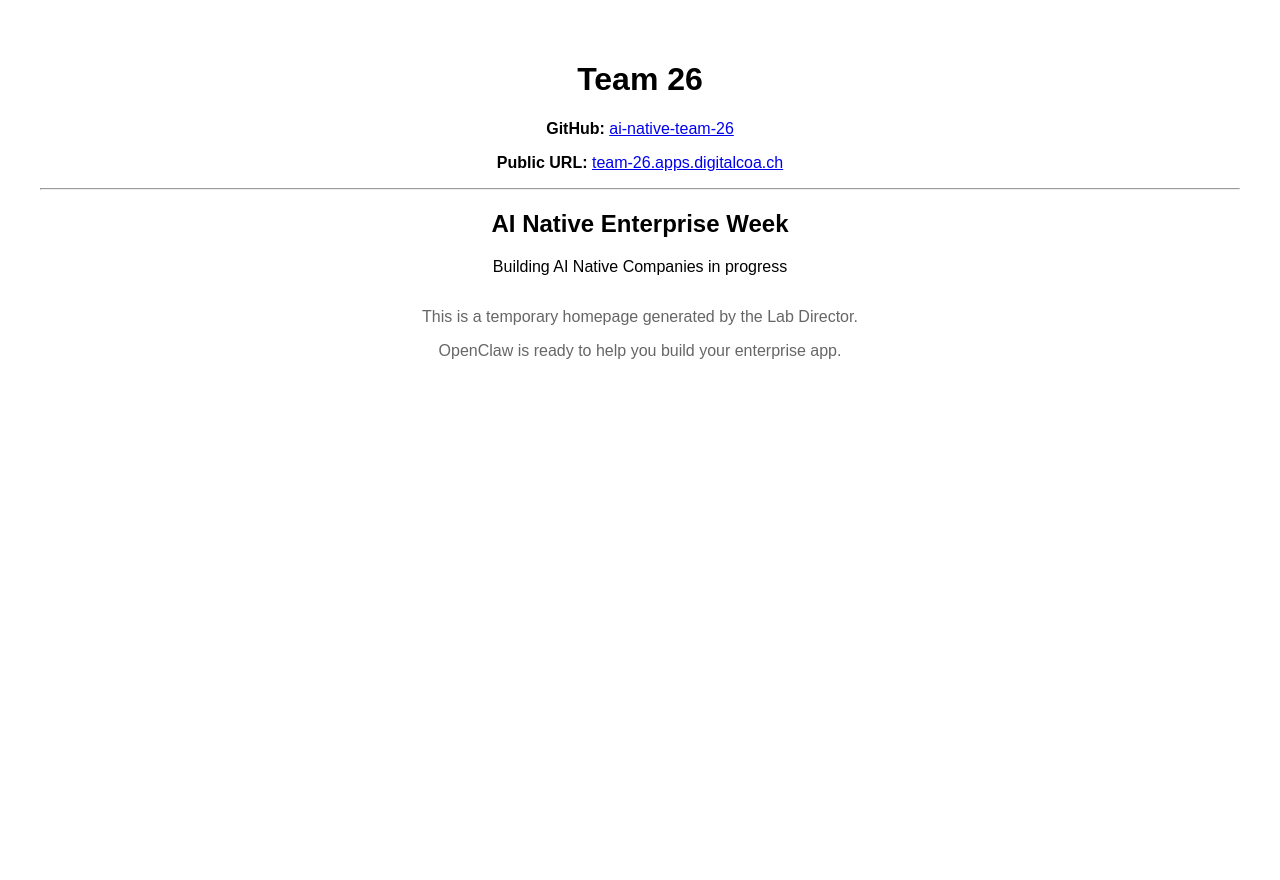
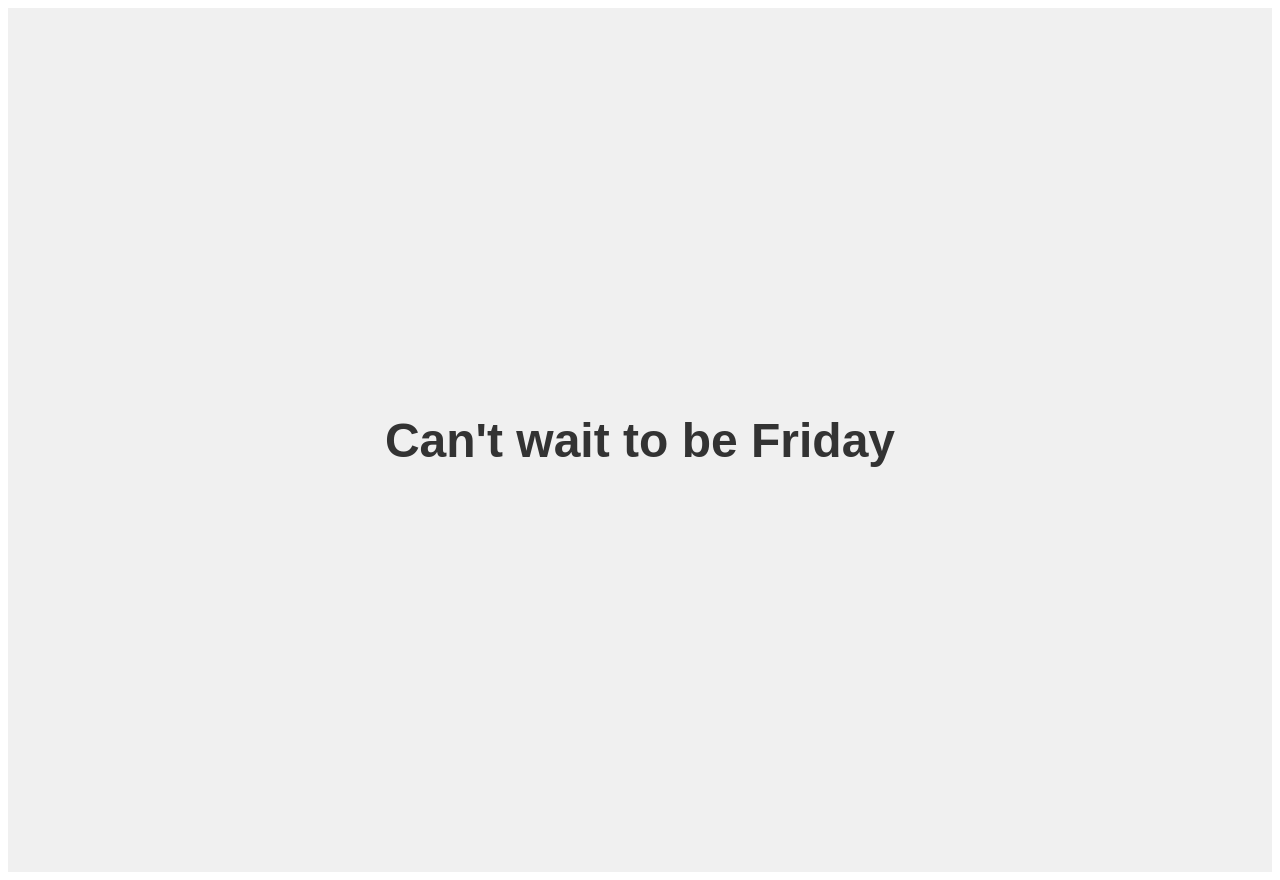
Before and after one commit to DigitalCoa-ch/ai-native-team-26, a Next.js app: page / in a window 1280 px wide. Before the commit the page ends 800 px from the top, so only its background shows below. Built offline with nearby package versions, Linux system fonts and the light colour scheme.

Commit message:
Update homepage with 'Can't wait to be Friday'

```diff
--- a/pages/index.tsx
+++ b/pages/index.tsx
@@ -2,17 +2,18 @@
 
 export default function Home() {
   return (
-    <div style={{ fontFamily: 'sans-serif', padding: '2rem', textAlign: 'center' }}>
-      <h1>Team 26</h1>
-      <p><strong>GitHub:</strong> <a href="https://github.com/DigitalCoa-ch/ai-native-team-26"> ai-native-team-26</a></p>
-      <p><strong>Public URL:</strong> <a href="https://team-26.apps.digitalcoa.ch">team-26.apps.digitalcoa.ch</a></p>
-      <hr />
-      <h2>AI Native Enterprise Week</h2>
-      <p>Building AI Native Companies in progress</p>
-      <div style={{ marginTop: '2rem', color: '#666' }}>
-        <p>This is a temporary homepage generated by the Lab Director.</p>
-        <p>OpenClaw is ready to help you build your enterprise app.</p>
-      </div>
+    <div style={{
+      fontFamily: 'sans-serif',
+      padding: '2rem',
+      textAlign: 'center',
+      minHeight: '100vh',
+      display: 'flex',
+      flexDirection: 'column',
+      justifyContent: 'center',
+      alignItems: 'center',
+      backgroundColor: '#f0f0f0'
+    }}>
+      <h1 style={{ fontSize: '3rem', color: '#333' }}>Can't wait to be Friday</h1>
     </div>
   );
 }
```
